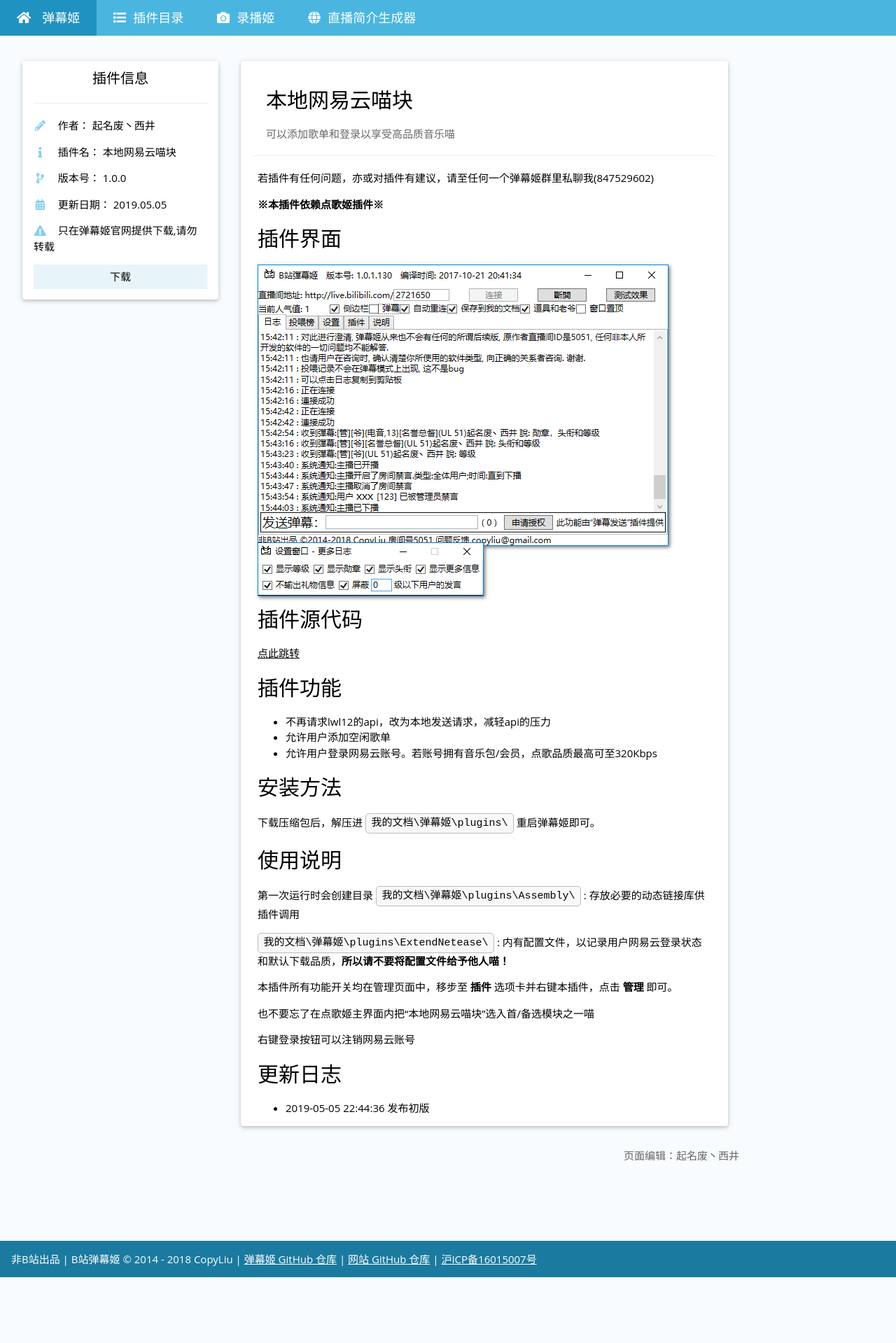
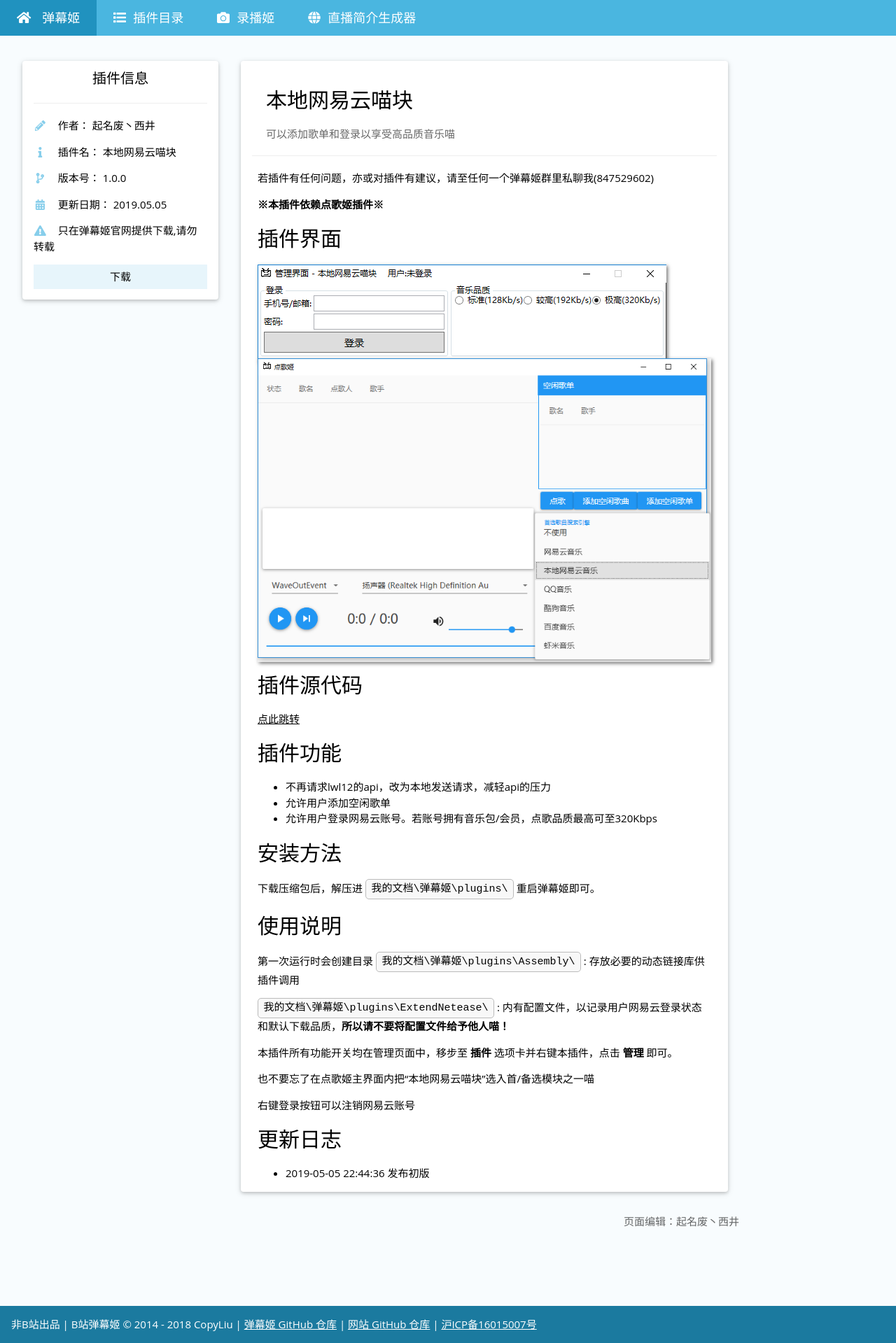
Before and after one commit to Bililive/www.danmuji.org, a Jekyll site: the page built from _plugin/ExtendNetease_DGJModule.md, in a window 1280 px wide. Shown: the whole page at 70% size. Built offline with Jekyll 4.4.1, drawn with Linux system fonts in a browser that asks for light colours; before the commit the page ends 1825 px from its top, so only the background shows below that.

Commit message:
地址错了2333
←◡←。。

```diff
--- a/_plugin/ExtendNetease_DGJModule.md
+++ b/_plugin/ExtendNetease_DGJModule.md
@@ -19,8 +19,8 @@
 
 插件界面
 ---
-<img class="shadow" src="https://www.danmuji.cn/resource/ExtendLogging/preview.png" alt="插件界面"/>
-<img class="shadow" src="https://www.danmuji.cn/resource/ExtendLogging/preview2.png"/>
+<img class="shadow" src="https://www.danmuji.cn/resource/ExtendNetease_DGJModule/preview.png" alt="插件界面"/>
+<img class="shadow" src="https://www.danmuji.cn/resource/ExtendNetease_DGJModule/preview2.png"/>
 
 插件源代码
 ---
```
